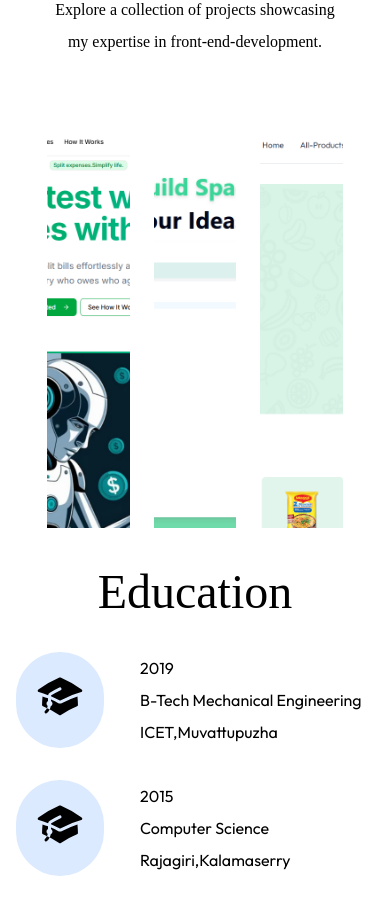
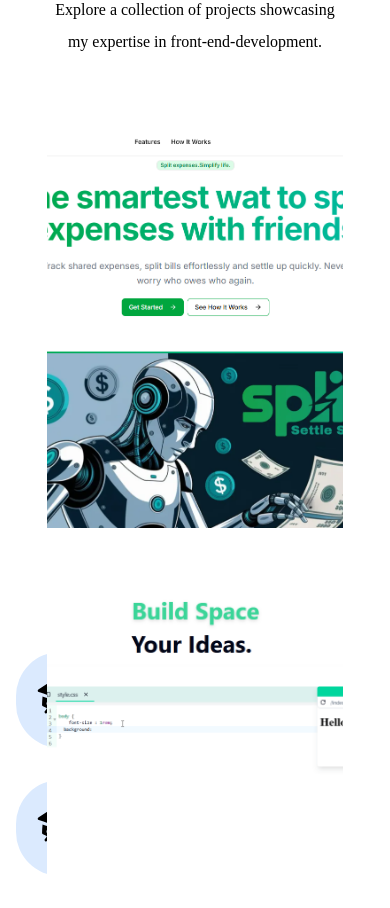
Before and after one commit to AFSALHAMEED/afsal_portfolio, a Next.js app: page / in a window 390 px wide. Shown: the part 2800-3708 px from the top of the page. Built offline with nearby package versions, Linux system fonts and the light colour scheme; a web font is replaced by a local one.

Commit message:
new chnages in work

```diff
--- a/app/components/Discipline.jsx
+++ b/app/components/Discipline.jsx
@@ -20,7 +20,7 @@ export const Discipline = ({ isDarkMode }) => {
           </div>
           <div className="flex flex-col">
             <span>2019</span>
-            <span>B-Tech Mechanical Engineering </span>
+            <span>B-Tech Mechanical </span>
             <span>ICET,Muvattupuzha</span>
           </div>
         </div>
--- a/app/components/Work.jsx
+++ b/app/components/Work.jsx
@@ -43,13 +43,13 @@ export const Work = ({ isDarkMode }) => {
         transition={{ duration: 0.6, delay: 0.9 }}
         className="grid grid-cols-[var(--col-auto)]  gap-3 dark:text-black "
       >
-        <div className="flex items-center gap-6 h-[400px] w-full max-w-5xl mt-10 mx-auto">
+        <div className="grid grid-cols-1 md:grid-cols-none md:flex  items-center gap-6 h-[400px] w-full max-w-5xl mt-10 mx-auto">
           {workData.map(({ bgImage, description, title, website }, index) => (
             <motion.a
               whileHover={{ scale: 1.05 }}
               transition={{ duration: 0.3 }}
               key={index}
-              className="relative group flex-grow transition-all w-56 h-[400px] duration-500 hover:w-full"
+              className="relative group flex-grow transition-all md:w-56 h-[400px] duration-500 hover:w-full"
               href={website ? website : ""}
               target="_blank"
             >
```
